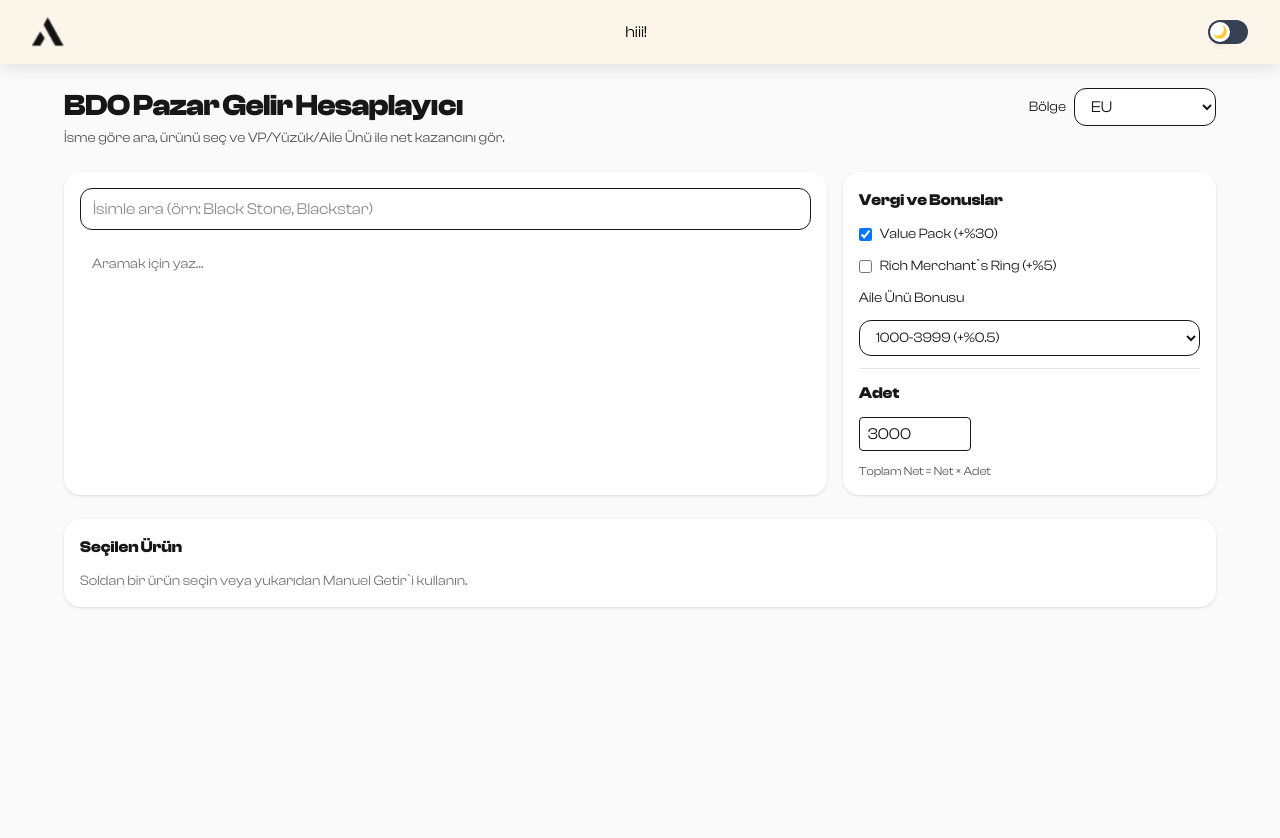
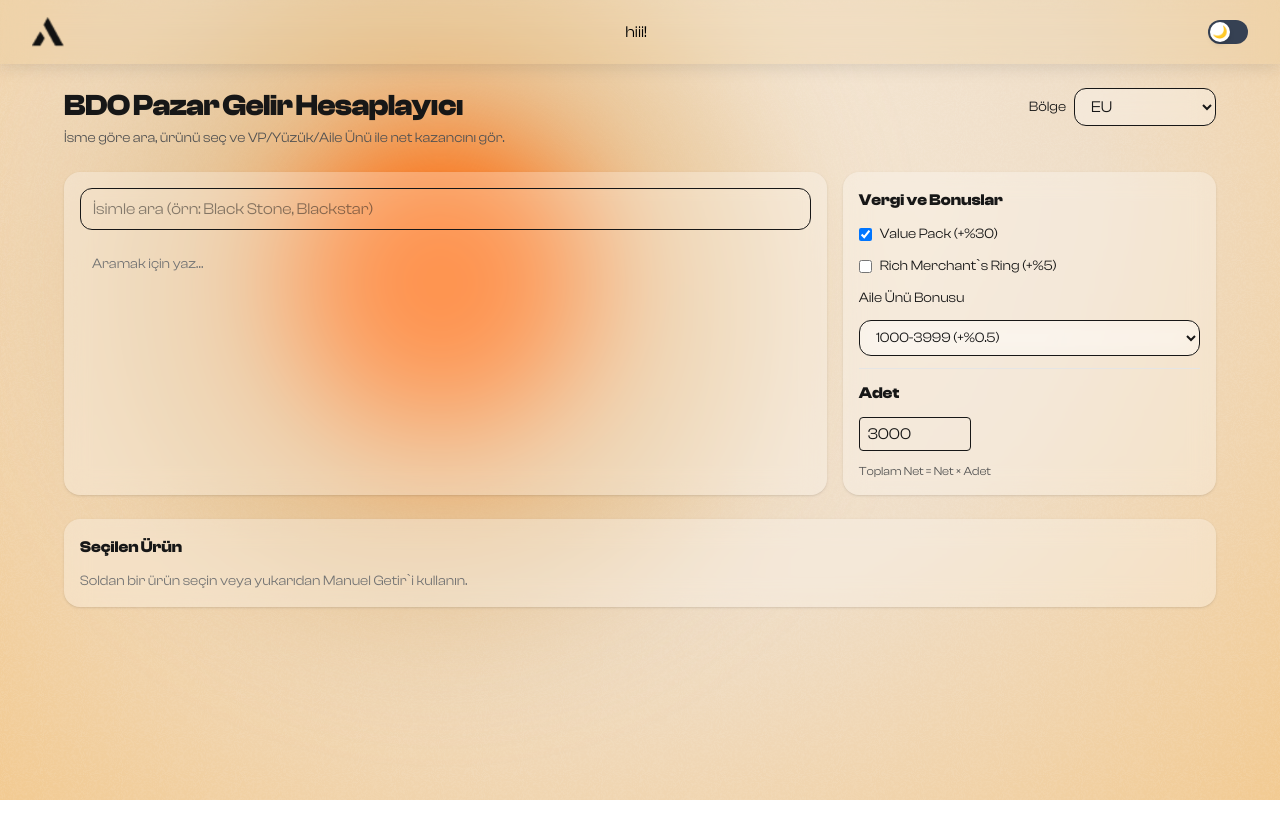
Before and after one commit to alptugildiz/alptug-site, a Next.js app: page /en/market-calculator in a window 1280 px wide. Shown: the top 838 px of the page. Built offline with nearby package versions, Linux system fonts and the light colour scheme.

Commit message:
Removed comment updated header to use icon to go homepage added background to the calculater

```diff
--- a/src/app/[locale]/market-calculator/page.tsx
+++ b/src/app/[locale]/market-calculator/page.tsx
@@ -1,5 +1,7 @@
 /* eslint-disable @typescript-eslint/no-unused-vars */
+import BackgroundLayer from "@/components/BackgroundLayer";
 import BdoMarketProfitCalculator from "@/components/BdoMarketProfitCalculator";
+import { SectionEnum } from "@/enums/SectionEnum";
 
 export const metadata = {
   title: "BDO Pazar Gelir Hesaplayıcı",
@@ -30,11 +32,22 @@
   const id = idStr ? Number(idStr) : undefined;
   const sid = Number(sidStr);
 
+  const activeSection = SectionEnum.Hero;
+
   return (
-    <BdoMarketProfitCalculator
-      initialRegion={region}
-      initialQuery={q}
-      initialSelection={id !== undefined ? { id, sid: Number.isFinite(sid) ? sid : 0 } : null}
-    />
+    <>
+      <BackgroundLayer activeSection={activeSection} />
+      <div style={{ position: "relative", zIndex: 1000 }}>
+        <BdoMarketProfitCalculator
+          initialRegion={region}
+          initialQuery={q}
+          initialSelection={
+            id !== undefined
+              ? { id, sid: Number.isFinite(sid) ? sid : 0 }
+              : null
+          }
+        />
+      </div>
+    </>
   );
 }
--- a/src/app/[locale]/page.tsx
+++ b/src/app/[locale]/page.tsx
@@ -18,10 +18,6 @@
     setMounted(true);
   }, []);
 
-  useEffect(() => {
-    console.log("Aktif section:", activeSection);
-  }, [activeSection]);
-
   if (!mounted) return null;
 
   return (
--- a/src/components/BdoMarketProfitCalculator.tsx
+++ b/src/components/BdoMarketProfitCalculator.tsx
@@ -161,7 +161,7 @@
 
   return (
     <div className="mt-16">
-      <div className="min-h-screen w-full bg-neutral-50 text-neutral-900 p-6">
+      <div className="min-h-screen w-full  text-neutral-900 dark:text-neutral-50 p-6">
         <div className="max-w-6xl mx-auto grid gap-6">
           {/* Üst başlık */}
           <header className="flex items-start justify-between gap-4 flex-wrap">
@@ -169,7 +169,7 @@
               <h1 className="text-3xl font-extrabold tracking-tight">
                 BDO Pazar Gelir Hesaplayıcı
               </h1>
-              <p className="text-sm text-neutral-600">
+              <p className="text-sm text-neutral-600 dark:text-neutral-50">
                 İsme göre ara, ürünü seç ve VP/Yüzük/Aile Ünü ile net kazancını
                 gör.
               </p>
@@ -177,7 +177,8 @@
             <div className="flex items-center gap-2">
               <label className="text-sm">Bölge</label>
               <select
-                className="border rounded-xl px-3 py-2 bg-white"
+                className="border rounded-xl px-3 py-2  bg-white/30 dark:bg-white/10
+                       backdrop-blur-md"
                 value={region}
                 onChange={(e) => setRegion(e.target.value)}
               >
@@ -193,7 +194,10 @@
           {/* Üst grid */}
           <div className="grid md:grid-cols-3 gap-4">
             {/* Arama + sonuçlar */}
-            <div className="md:col-span-2 bg-white rounded-2xl shadow p-4">
+            <div
+              className="md:col-span-2 bg-white/30 dark:bg-white/10
+                       backdrop-blur-md rounded-2xl shadow p-4"
+            >
               <div className="flex items-center gap-3 mb-3">
                 <input
                   className="w-full border rounded-xl px-3 py-2 focus:outline-none"
@@ -218,7 +222,7 @@
                     )}
                     <div className="flex-1">
                       <div className="font-medium">{it.name}</div>
-                      <div className="text-xs text-neutral-500">
+                      <div className="text-xs text-neutral-500 dark:text-neutral-50">
                         ID: {it.id} • SID: {it.sid}{" "}
                         {it.basePrice
                           ? `• Base: ${it.basePrice.toLocaleString()}`
@@ -228,12 +232,12 @@
                   </button>
                 ))}
                 {results.length === 0 && debouncedQuery && (
-                  <div className="text-sm text-neutral-500 p-3">
+                  <div className="text-sm text-neutral-500 dark:text-neutral-50 p-3">
                     Sonuç yok — bölgiyi değiştirip tekrar dene.
                   </div>
                 )}
                 {!debouncedQuery && (
-                  <div className="text-sm text-neutral-500 p-3">
+                  <div className="text-sm text-neutral-500 dark:text-neutral-50 p-3">
                     Aramak için yaz…
                   </div>
                 )}
@@ -241,7 +245,10 @@
             </div>
 
             {/* Bonuslar & Adet */}
-            <div className="bg-white rounded-2xl shadow p-4 grid gap-3 h-fit">
+            <div
+              className=" bg-white/30 dark:bg-white/10
+                       backdrop-blur-md rounded-2xl shadow p-4 grid gap-3 h-fit"
+            >
               <div className="font-semibold">Vergi ve Bonuslar</div>
               <label className="flex items-center gap-2 text-sm">
                 <input
@@ -261,7 +268,8 @@
               </label>
               <div className="text-sm">Aile Ünü Bonusu</div>
               <select
-                className="border rounded-xl px-3 py-2 bg-white text-sm"
+                className="border rounded-xl px-3 py-2 bg-white/30 dark:bg-white/10
+                       backdrop-blur-md text-sm"
                 value={familyFame}
                 onChange={(e) => setFamilyFame(Number(e.target.value) as any)}
               >
@@ -281,18 +289,21 @@
                   setQuantity(Math.max(1, Number(e.target.value) || 1))
                 }
               />
-              <div className="text-xs text-neutral-600">
+              <div className="text-xs text-neutral-600 dark:text-neutral-50">
                 Toplam Net = Net × Adet
               </div>
             </div>
           </div>
 
           {/* Seçili ürün & sonuç kartları */}
-          <div className="bg-white rounded-2xl shadow p-4 grid gap-3">
+          <div
+            className=" bg-white/30 dark:bg-white/10
+                       backdrop-blur-md rounded-2xl shadow p-4 grid gap-3"
+          >
             <div className="flex items-center justify-between flex-wrap gap-2">
               <div className="font-semibold">Seçilen Ürün</div>
               {price?.lastUpdated && (
-                <div className="text-xs text-neutral-500">
+                <div className="text-xs text-neutral-500 dark:text-neutral-50">
                   Güncellik: {new Date(price.lastUpdated).toLocaleString()}
                 </div>
               )}
@@ -312,13 +323,13 @@
                     <div className="text-lg font-semibold">
                       {price.name || `Item ${price.id}`}
                     </div>
-                    <div className="text-sm text-neutral-600">
+                    <div className="text-sm text-neutral-600 dark:text-neutral-50">
                       ID: {price.id} • SID: {price.sid}
                     </div>
                   </div>
                 </div>
                 <div className="grid gap-1 text-right">
-                  <div className="text-sm text-neutral-500">
+                  <div className="text-sm text-neutral-500 dark:text-neutral-50">
                     Kullanılan liste fiyatı
                   </div>
                   <div className="text-xl font-bold">
@@ -329,7 +340,7 @@
 
                 <div className="md:col-span-3 grid sm:grid-cols-4 gap-4">
                   <div className="rounded-xl bg-neutral-50 p-3">
-                    <div className="text-xs text-neutral-500 mb-1">
+                    <div className="text-xs text-neutral-500 dark:text-neutral-50 mb-1">
                       Vergi sonrası (bonus yok)
                     </div>
                     <div className="text-lg font-semibold">
@@ -337,7 +348,7 @@
                     </div>
                   </div>
                   <div className="rounded-xl bg-neutral-50 p-3">
-                    <div className="text-xs text-neutral-500 mb-1">
+                    <div className="text-xs text-neutral-500 dark:text-neutral-50 mb-1">
                       Seçili bonuslarla net
                     </div>
                     <div className="text-2xl font-extrabold">
@@ -345,7 +356,7 @@
                     </div>
                   </div>
                   <div className="rounded-xl bg-neutral-50 p-3">
-                    <div className="text-xs text-neutral-500 mb-1">
+                    <div className="text-xs text-neutral-500 dark:text-neutral-50 mb-1">
                       Bonus etkisi
                     </div>
                     <div className="text-lg font-semibold">
@@ -354,7 +365,7 @@
                     </div>
                   </div>
                   <div className="rounded-xl bg-emerald-200 p-3">
-                    <div className="text-xs text-neutral-500 mb-1">
+                    <div className="text-xs text-neutral-500 dark:text-neutral-50 mb-1">
                       Toplam (Adet × Net)
                     </div>
                     <div className="text-xl font-bold">
@@ -364,7 +375,7 @@
                 </div>
               </div>
             ) : (
-              <div className="text-sm text-neutral-500">
+              <div className="text-sm text-neutral-500 dark:text-neutral-50">
                 Soldan bir ürün seçin veya yukarıdan Manuel Getir`i kullanın.
               </div>
             )}
--- a/src/components/Header.tsx
+++ b/src/components/Header.tsx
@@ -4,23 +4,22 @@
 import { useEffect, useState } from "react";
 import ThemeToggle from "./ThemeToggle";
 import { useTranslations } from "next-intl";
+import Link from "next/link";
 
 export default function Header() {
   const [isDark, setIsDark] = useState(false);
   const t = useTranslations("header");
+
   useEffect(() => {
     const html = document.documentElement;
     const updateTheme = () => setIsDark(html.classList.contains("dark"));
     updateTheme();
-
     const observer = new MutationObserver(updateTheme);
     observer.observe(html, { attributes: true, attributeFilter: ["class"] });
-
     return () => observer.disconnect();
   }, []);
 
   const backgroundColor = isDark ? "rgba(76, 76, 187, 0.049)" : "#e6c5842b";
-
   const logoFilter = isDark ? "invert(1) brightness(2) contrast(1.2)" : "none";
 
   return (
@@ -29,26 +28,25 @@
       className="fixed top-0 left-0 w-full z-50 backdrop-blur-md shadow-[0_4px_16px_rgba(0,0,0,0.1)] flex items-center p-4 sm:px-8"
     >
       <div className="flex items-center">
+        <Link href="/" prefetch={false} className="inline-flex items-center">
           <Image
             src="/icons/ailogo.png"
             alt="Logo"
             width={32}
             height={32}
             style={{ filter: logoFilter }}
+            className="cursor-pointer select-none"
           />
+        </Link>
       </div>
 
-      {/* MERKEZ */}
       <div
         className="flex-1 flex justify-center gap-4"
         style={{ color: isDark ? "#fff" : "#000" }}
       >
-        {/* <div>selam</div> */}
-        <div> {t("greeting")}</div>
-        {/* <div>selam</div> */}
+        <div>{t("greeting")}</div>
       </div>
 
-      {/* SAĞDA TEMA */}
       <div className="ml-auto">
         <ThemeToggle />
       </div>
```
Lines whose indentation alone changed are shown as unchanged.
